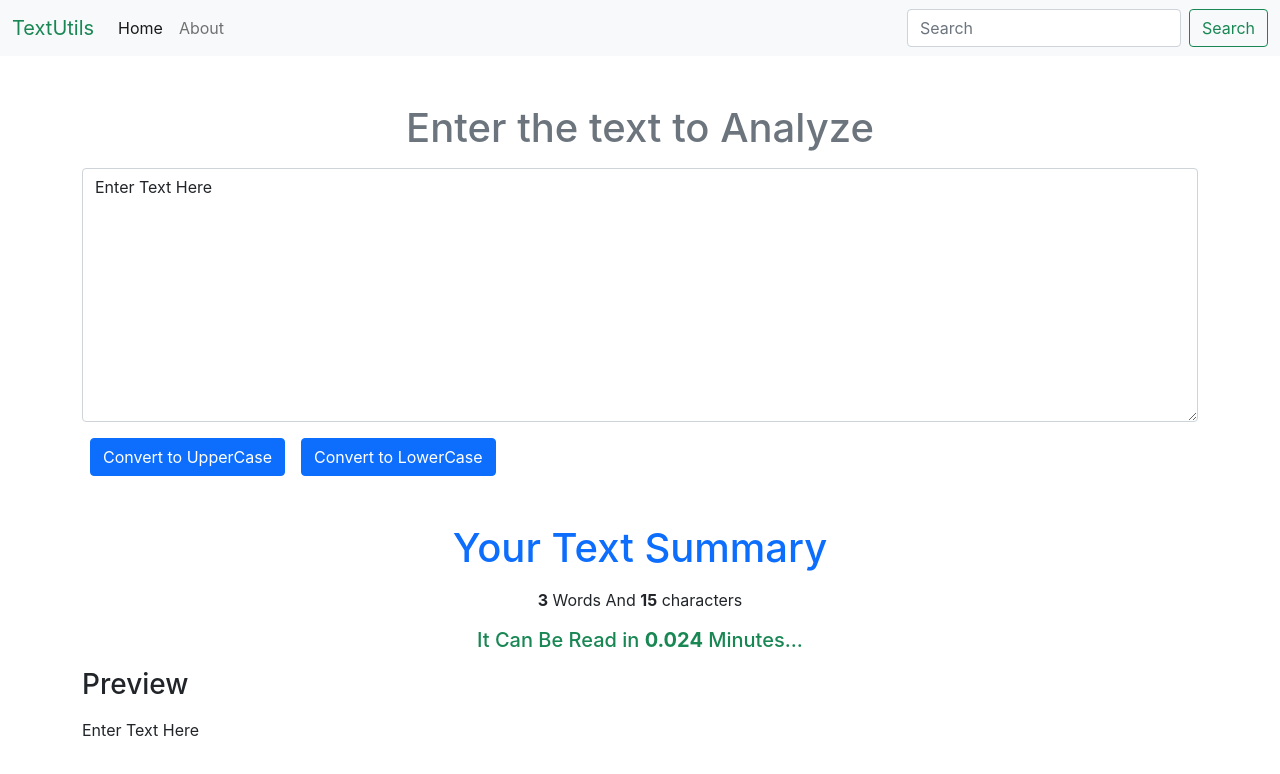
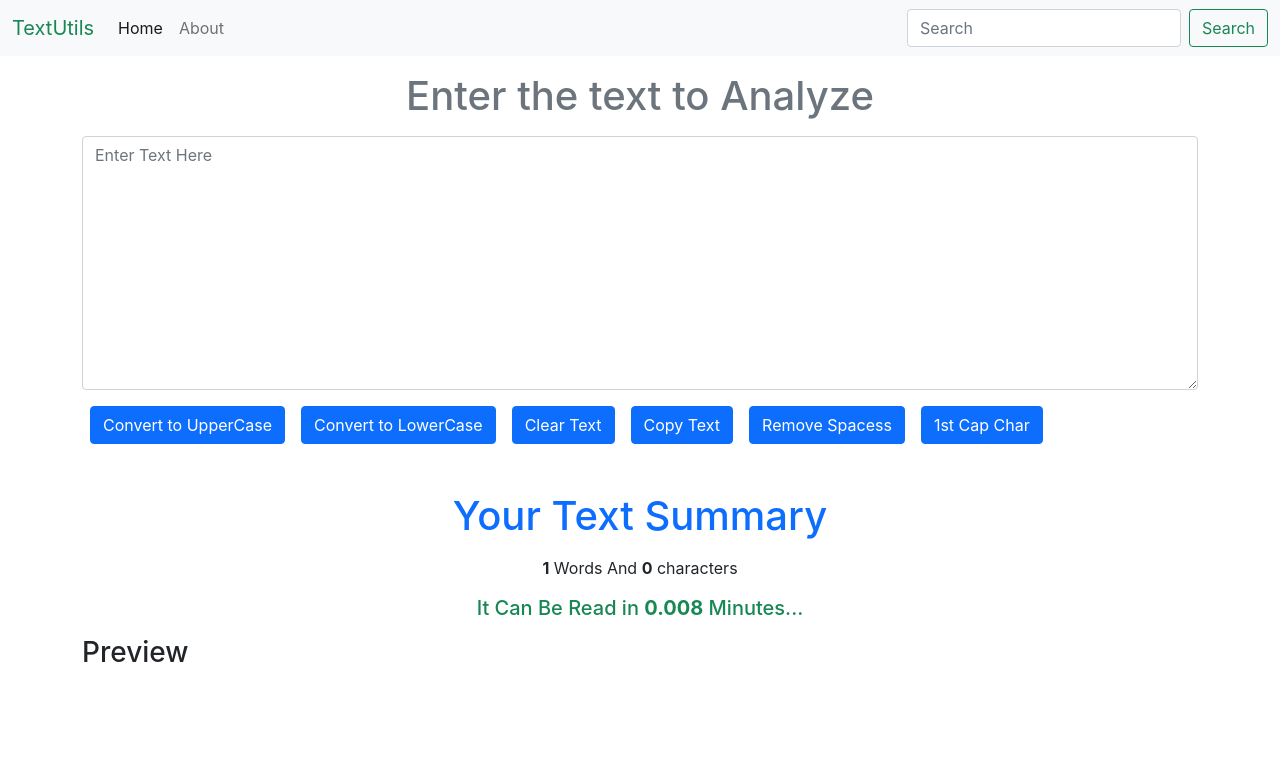
Before and after one commit to Amit8206/React-Practice, a React (Create React App) app: page / in a window 1280 px wide. Shown: the top 774 px of the page. Built offline with nearby package versions, Linux system fonts and the light colour scheme.

Commit message:
Adding Dark Mode And Add Some More features

```diff
--- a/src/App.js
+++ b/src/App.js
@@ -1,4 +1,5 @@
 import './App.css';
+import About from './components/About';
 import Navbar from './components/Navbar';
 import TextForm from './components/TextForm';
 
@@ -7,6 +8,7 @@ function App() {
     <>
       <Navbar title="TextUtils"/>
       <TextForm heading="Enter the text to Analyze" />
+      {/* <About /> */}
     </>
   );
 }
--- /dev/null
+++ b/src/components/About.jsx
@@ -0,0 +1,84 @@
+import React, { useState } from 'react';
+
+export default function About() {
+
+    const [myStyle, setMyStyle] = useState({
+        color: 'black',
+        backgroundColor: 'white'
+    });
+
+    const [btnText, setBtnText] = useState("Enable Dark Mode");
+
+    let toggleStyle = () =>{
+        if(myStyle.color === 'black'){
+            setMyStyle({
+                color: 'white',
+                backgroundColor: 'black',
+                border: '1px solid white'
+            })
+            setBtnText("Enable Light Mode")
+        } else {
+            setMyStyle({
+                color: 'black',
+                backgroundColor: 'white'
+            })
+            setBtnText("Enable Dark Mode")
+        }
+    }
+
+
+
+
+
+    return (
+        <>
+            <div className="container my-5" style={myStyle}>
+                <div className="container my-3">
+                    <h1>About Us</h1>
+                    <div className="accordion my-2" id="accordionExample">
+                        <div className="accordion-item">
+                            <h2 className="accordion-header" id="headingOne">
+                                <button className="accordion-button" style={myStyle} type="button" data-bs-toggle="collapse" data-bs-target="#collapseOne" aria-expanded="true" aria-controls="collapseOne">
+                                    Accordion Item #1
+                                </button>
+                            </h2>
+                            <div id="collapseOne" className="accordion-collapse collapse show" aria-labelledby="headingOne" data-bs-parent="#accordionExample">
+                                <div className="accordion-body" style={myStyle}>
+                                    <strong>This is the first item's accordion body.</strong> It is shown by default, until the collapse plugin adds the appropriate classes that we use to style each element. These classes control the overall appearance, as well as the showing and hiding via CSS transitions. You can modify any of this with custom CSS or overriding our default variables. It's also worth noting that just about any HTML can go within the <code>.accordion-body</code>, though the transition does limit overflow.
+                                </div>
+                            </div>
+                        </div>
+                        <div className="accordion-item">
+                            <h2 className="accordion-header" id="headingTwo">
+                                <button className="accordion-button collapsed" style={myStyle} type="button" data-bs-toggle="collapse" data-bs-target="#collapseTwo" aria-expanded="false" aria-controls="collapseTwo">
+                                    Accordion Item #2
+                                </button>
+                            </h2>
+                            <div id="collapseTwo" className="accordion-collapse collapse" aria-labelledby="headingTwo" data-bs-parent="#accordionExample">
+                                <div className="accordion-body" style={myStyle}>
+                                    <strong>This is the second item's accordion body.</strong> It is hidden by default, until the collapse plugin adds the appropriate classes that we use to style each element. These classes control the overall appearance, as well as the showing and hiding via CSS transitions. You can modify any of this with custom CSS or overriding our default variables. It's also worth noting that just about any HTML can go within the <code>.accordion-body</code>, though the transition does limit overflow.
+                                </div>
+                            </div>
+                        </div>
+                        <div className="accordion-item">
+                            <h2 className="accordion-header" id="headingThree">
+                                <button className="accordion-button collapsed" style={myStyle} type="button" data-bs-toggle="collapse" data-bs-target="#collapseThree" aria-expanded="false" aria-controls="collapseThree">
+                                    Accordion Item #3
+                                </button>
+                            </h2>
+                            <div id="collapseThree" className="accordion-collapse collapse" aria-labelledby="headingThree" data-bs-parent="#accordionExample">
+                                <div className="accordion-body" style={myStyle}>
+                                    <strong>This is the third item's accordion body.</strong> It is hidden by default, until the collapse plugin adds the appropriate classes that we use to style each element. These classes control the overall appearance, as well as the showing and hiding via CSS transitions. You can modify any of this with custom CSS or overriding our default variables. It's also worth noting that just about any HTML can go within the <code>.accordion-body</code>, though the transition does limit overflow.
+                                </div>
+                            </div>
+                        </div>
+                    </div>
+                </div>
+
+                <div className="container">
+                    <button onClick={toggleStyle} className="btn btn-primary">{btnText}</button>
+                </div>
+            </div>
+        </>
+    )
+}
--- a/src/components/TextForm.jsx
+++ b/src/components/TextForm.jsx
@@ -14,25 +14,51 @@ export default function TextForm(props) {
         let newText = text.toLowerCase();
         setText(newText)
     }
+    const handleClearText = () => {
+        // console.log("HandleUpClick Botton Clicked " + text)
+        let newText = ""
+        setText(newText)
+    }
+    const handleCopyText = () =>{
+        let text = document.getElementById('myText')
+        text.select()
+        navigator.clipboard.writeText(text.value)
+
+    }
+    const convertToTitlecase = () => {
+        setText(text[0].toUpperCase() + text.substring(1).toLowerCase());
+    }
+    const removeExtraSpaces = () => {
+        let newText = text.split(/[ ]+/);
+         setText(newText.join(" "))
+     }
+
+
+
+
     const handleOnChange = (event) => {
         // console.log("On Change")
         setText(event.target.value)
     }
 
     // Declare a new state variable, which we'll call "count"
-    const [text, setText] = useState('Enter Text Here');
+    const [text, setText] = useState('');
 
     return (
         <>
-            <div className="container my-5">
+            <div className="container my-3">
 
                 <h1 className='heading text-center text-secondary'>{props.heading}</h1>
 
                 <div className="mb-3 my-3">
-                    <textarea className="form-control" value={text} onChange={handleOnChange} id="exampleFormControlTextarea1" rows="10"></textarea>
+                    <textarea className="form-control" placeholder='Enter Text Here' value={text} onChange={handleOnChange} id="myText" rows="10"></textarea>
                 </div>
                 <button className="btn btn-primary mx-2" onClick={handleUpClick}>Convert to UpperCase</button>
                 <button className="btn btn-primary mx-2" onClick={handleLoClick}>Convert to LowerCase</button>
+                <button className="btn btn-primary mx-2" onClick={handleClearText}>Clear Text</button>
+                <button className="btn btn-primary mx-2" onClick={handleCopyText}>Copy Text</button>
+                <button className="btn btn-primary mx-2" onClick={removeExtraSpaces}>Remove Spacess</button>
+                <button className="btn btn-primary mx-2" onClick={convertToTitlecase}>1st Cap Char</button>
             </div>
 
             <div className="container my-5">
@@ -41,7 +67,7 @@ export default function TextForm(props) {
                 <h5 className='result text-center text-success my-3'>It Can Be Read in <b>{ 0.008 * text.split(" ").length }</b> Minutes... </h5>
 
                 <h3 className='preview my-3'>Preview</h3>
-                <p className='pri-text my-2'>{text}</p>
+                <p className='preview-text my-2'>{text}</p>
             </div>
 
         </>
```
